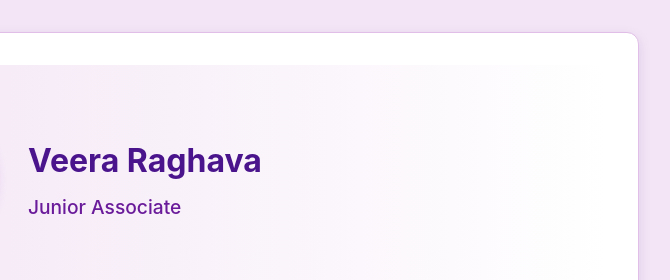
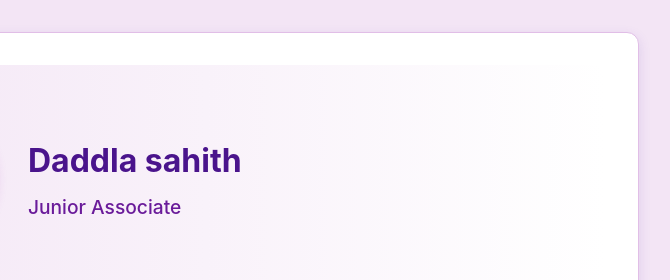
Before and after one commit to sahithdaddla/employee-profile, a plain HTML site: page index.html in a window 1280 px wide. Shown: the top 280 px of the page, 434-1104 px from the left. Drawn offline with Linux system fonts and the light colour scheme.

Commit message:
Update index.html

```diff
--- a/index.html
+++ b/index.html
@@ -326,7 +326,7 @@ button:hover {
     </div>
     <script>
 const employeeData = {
-  name: "Veera Raghava",
+  name: "Daddla sahith",
   title: "Junior Associate",
   email: "Veera.raghava@company.com",
   phone: "+91 98765 43210",
```
